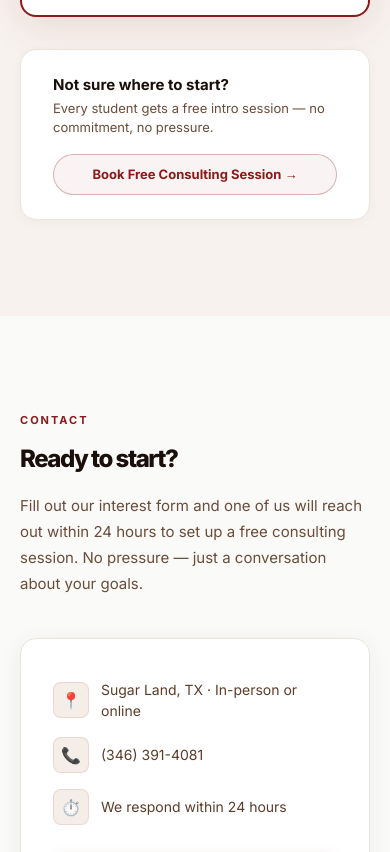
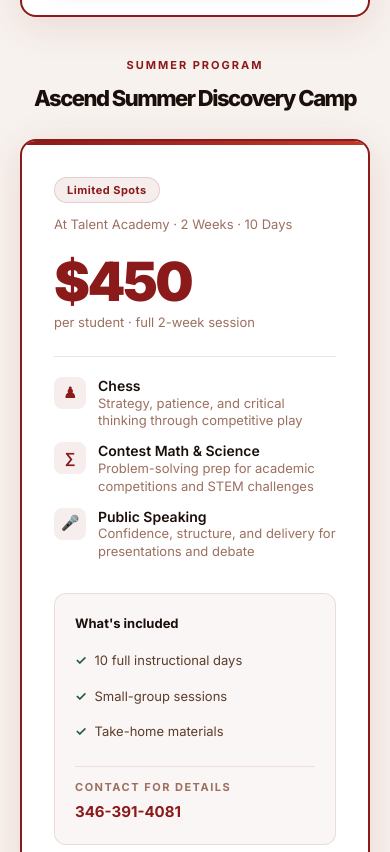
Before and after one commit to GodzillaKing64/ascend-tutoring, a React (Vite) app: page / in a window 390 px wide. Shown: the part 5412-6264 px from the top of the page. Built offline with nearby package versions, Linux system fonts and the light colour scheme.

Commit message:
camp: replace reserve button with phone number, remove showcase and certificate items

```diff
--- a/src/components/PricingSection.jsx
+++ b/src/components/PricingSection.jsx
@@ -34,7 +34,6 @@ export default function PricingSection({ onOpenModal }) {
                 boxShadow: plan.featured ? "0 8px 40px rgba(139,26,26,0.12)" : "0 2px 12px rgba(42,26,16,0.04)",
               }}
             >
-              {/* Top accent bar on featured */}
               {plan.featured && (
                 <div
                   className="h-1 w-full"
@@ -43,7 +42,6 @@ export default function PricingSection({ onOpenModal }) {
               )}
 
               <div className="px-8 pt-8 pb-7 flex flex-col flex-1">
-                {/* Badge */}
                 {plan.featured && (
                   <div className="inline-flex self-start bg-primary/[0.08] text-primary text-[11px] font-bold px-3 py-1 rounded-full border border-primary/[0.15] tracking-[0.5px] mb-4">
                     Best Value
@@ -53,7 +51,6 @@ export default function PricingSection({ onOpenModal }) {
                 <div className="text-[18px] font-bold text-dark mb-1">{plan.name}</div>
                 <div className="text-[13px] text-text-muted mb-5">{plan.sub}</div>
 
-                {/* Price */}
                 <div className="flex items-end gap-2 mb-1">
                   <span
                     className="font-black text-primary leading-none"
@@ -65,7 +62,6 @@ export default function PricingSection({ onOpenModal }) {
                 <div className="text-[13px] text-text-muted mb-1">{plan.unit}</div>
                 <div className="text-[12px] text-text-light line-through mb-6">{plan.compare}</div>
 
-                {/* Features */}
                 <div className="border-t border-border pt-5 flex flex-col gap-3 mb-7 flex-1">
                   {plan.features.map((f, j) => (
                     <div key={j} className="flex gap-3 text-[14px] text-[#5C3D2A] items-start">
@@ -82,7 +78,7 @@ export default function PricingSection({ onOpenModal }) {
                     border: plan.featured ? "none" : "1.5px solid #D5C9BE",
                     background: plan.featured ? "#8B1A1A" : "transparent",
                     color: plan.featured ? "#fff" : "#1A0F0A",
-                    boxShadow: plan.featured ? "0 4px_16px rgba(139,26,26,0.25)" : "none",
+                    boxShadow: plan.featured ? "0 4px 16px rgba(139,26,26,0.25)" : "none",
                   }}
                 >
                   {plan.featured ? "Book This Package" : "Get Started"}
@@ -92,17 +88,122 @@ export default function PricingSection({ onOpenModal }) {
           ))}
         </div>
 
+        {/* ── Ascend Summer Discovery Camp ── */}
+        <div className="mt-10 max-w-[860px] mx-auto">
+          <div className="text-center mb-6">
+            <div className="text-[11px] font-bold tracking-[2px] uppercase text-primary mb-2">
+              Summer Program
+            </div>
+            <h3
+              className="font-extrabold text-dark"
+              style={{ fontSize: "clamp(22px,2.8vw,34px)", letterSpacing: "-1.5px" }}
+            >
+              Ascend Summer Discovery Camp
+            </h3>
+          </div>
+
+          <div
+            className="bg-white rounded-2xl overflow-hidden"
+            style={{
+              border: "2px solid #8B1A1A",
+              boxShadow: "0 8px 40px rgba(139,26,26,0.12)",
+            }}
+          >
+            <div
+              className="h-1 w-full"
+              style={{ background: "linear-gradient(to right, #8B1A1A, #c0392b)" }}
+            />
+
+            <div className="px-8 pt-8 pb-8">
+              <div className="flex flex-wrap items-center gap-3 mb-5">
+                <div className="inline-flex bg-primary/[0.08] text-primary text-[11px] font-bold px-3 py-1 rounded-full border border-primary/[0.15] tracking-[0.5px]">
+                  Limited Spots
+                </div>
+                <div className="text-[13px] text-text-muted">
+                  At Talent Academy · 2 Weeks · 10 Days
+                </div>
+              </div>
+
+              <div className="flex flex-col md:flex-row md:items-start md:justify-between gap-8">
+
+                {/* Left: price + disciplines */}
+                <div className="flex-1">
+                  <div className="flex items-end gap-2 mb-1">
+                    <span
+                      className="font-black text-primary leading-none"
+                      style={{ fontSize: 54, letterSpacing: "-2.5px" }}
+                    >
+                      $450
+                    </span>
+                  </div>
+                  <div className="text-[13px] text-text-muted mb-6">per student · full 2-week session</div>
+
+                  <div className="border-t border-border pt-5 flex flex-col gap-3">
+                    {[
+                      { icon: "♟", label: "Chess", desc: "Strategy, patience, and critical thinking through competitive play" },
+                      { icon: "∑", label: "Contest Math & Science", desc: "Problem-solving prep for academic competitions and STEM challenges" },
+                      { icon: "🎤", label: "Public Speaking", desc: "Confidence, structure, and delivery for presentations and debate" },
+                    ].map(({ icon, label, desc }) => (
+                      <div key={label} className="flex gap-3 items-start">
+                        <span
+                          className="shrink-0 w-8 h-8 rounded-lg flex items-center justify-center text-[15px] font-bold"
+                          style={{ background: "rgba(139,26,26,0.08)", color: "#8B1A1A" }}
+                        >
+                          {icon}
+                        </span>
+                        <div>
+                          <div className="text-[14px] font-semibold text-dark leading-tight">{label}</div>
+                          <div className="text-[13px] text-text-muted leading-snug">{desc}</div>
+                        </div>
+                      </div>
+                    ))}
+                  </div>
+                </div>
+
+                {/* Right: highlights + contact */}
+                <div
+                  className="md:w-[230px] shrink-0 rounded-xl p-5 flex flex-col gap-4"
+                  style={{ background: "rgba(139,26,26,0.04)", border: "1px solid rgba(139,26,26,0.12)" }}
+                >
+                  <div className="text-[13px] font-bold text-dark mb-0.5">What's included</div>
+                  {[
+                    "10 full instructional days",
+                    "Small-group sessions",
+                    "Take-home materials",
+                  ].map((item) => (
+                    <div key={item} className="flex gap-2 text-[13px] text-[#5C3D2A] items-start">
+                      <span className="text-accent-green font-bold shrink-0">✓</span>
+                      {item}
+                    </div>
+                  ))}
+
+                  <div className="mt-2 pt-3 border-t border-primary/10">
+                    <div className="text-[11px] font-bold uppercase tracking-[1.5px] text-text-muted mb-1">
+                      Contact for Details
+                    </div>
+                    <a href="tel:3463914081" className="text-[15px] font-bold text-primary">
+                      346-391-4081
+                    </a>
+                  </div>
+                </div>
+
+              </div>
+            </div>
+          </div>
+        </div>
+        {/* ── End Ascend Summer Discovery Camp ── */}
+
         {/* Bottom callout */}
         <div className="mt-8 max-w-[860px] mx-auto bg-white rounded-2xl border border-[#EDE5DC] px-8 py-6 flex flex-col sm:flex-row sm:items-center sm:justify-between gap-4 shadow-[0_2px_12px_rgba(42,26,16,0.04)]">
           <div>
             <div className="text-[15px] font-bold text-dark mb-0.5">Not sure where to start?</div>
-            <div className="text-[13px] text-text-warm">Every student gets a free intro session — no commitment, no pressure.</div>
+            <div className="text-[13px] text-text-warm">Every student gets a intro session with no commitment, no pressure.</div>
           </div>
           <button
             onClick={onOpenModal}
             className="shrink-0 px-6 py-2.5 rounded-full text-[13px] font-bold text-primary border border-primary/30 bg-primary/[0.05] cursor-pointer transition-all duration-200 hover:bg-primary/[0.10] whitespace-nowrap"
           >
-            Book Free Consulting Session →
+            Book a Consulting Session →
           </button>
         </div>
 
```
